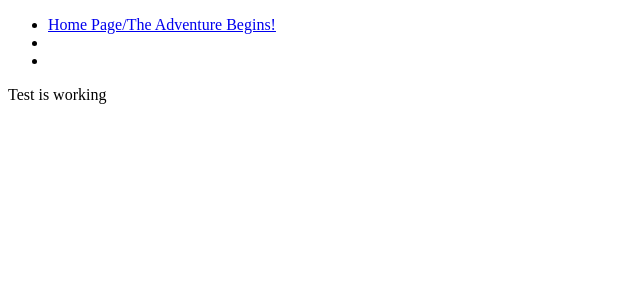
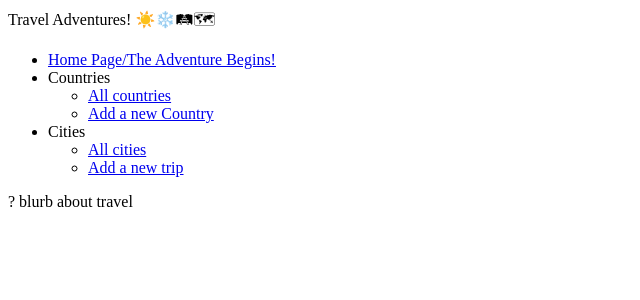
Before and after one commit to Knichols02/Travel_adventures_project, a Flask app: page / in a window 1280 px wide. Shown: the top 300 px of the page, without its empty margins (0-640 px from the left). Run offline with Flask 2, Linux system fonts and the light colour scheme; parts of the project's set-up code (start-up, migrations or seed data) failed here and were passed over.

Commit message:
updated index.html

```diff
--- a/controllers/country_controller.py
+++ b/controllers/country_controller.py
@@ -44,7 +44,7 @@ def edit_country(id):
     return render_template("countries/edit.html", country=country)
 
 #UPDATE "/countries/<id>"
-@country_blueprint.route(/"countries/<id>", methods=["POST"])
+@country_blueprint.route("/countries/<id>", methods=["POST"])
 def update_country(id):
     name = request.form["name"]
     country = Country(name, id)
--- a/templates/base.html
+++ b/templates/base.html
@@ -9,14 +9,26 @@
 </head>
 <body>
     <header>
-
+        Travel Adventures! ☀️❄️🛤🗺
     </header>
     <main>
         <nav>
             <ul>
                 <li><a href="/">Home Page/The Adventure Begins!</a></li>
-                <li><a href=""></a></li>
-                <li><a href=""></a></li>
+                <li>
+                    Countries
+                    <ul>
+                        <li><a href="/countries">All countries</a></li>
+                        <li><a href="/countries/new">Add a new Country</a></li>
+                    </ul>
+                </li>
+                <li>
+                    Cities
+                    <ul>
+                        <li><a href="/cities">All cities</a></li>
+                        <li><a href="/cities/new">Add a new trip</a></li>
+                    </ul>
+                </li>
             </ul>
         </nav>
     </main>
--- a/templates/index.html
+++ b/templates/index.html
@@ -1,5 +1,5 @@
 {%extends "base.html" %}
 
 {% block content %}
-Test is working
+? blurb about travel
 {% endblock %}
```
